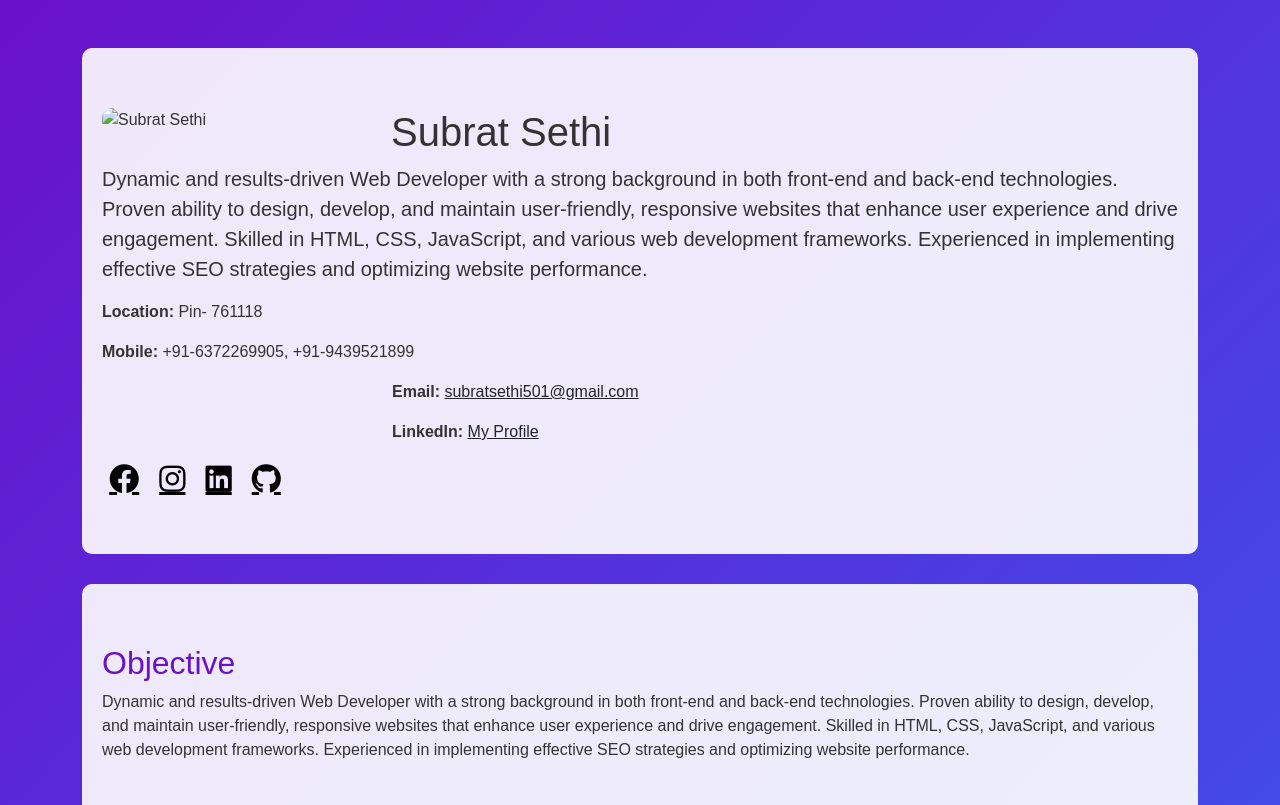
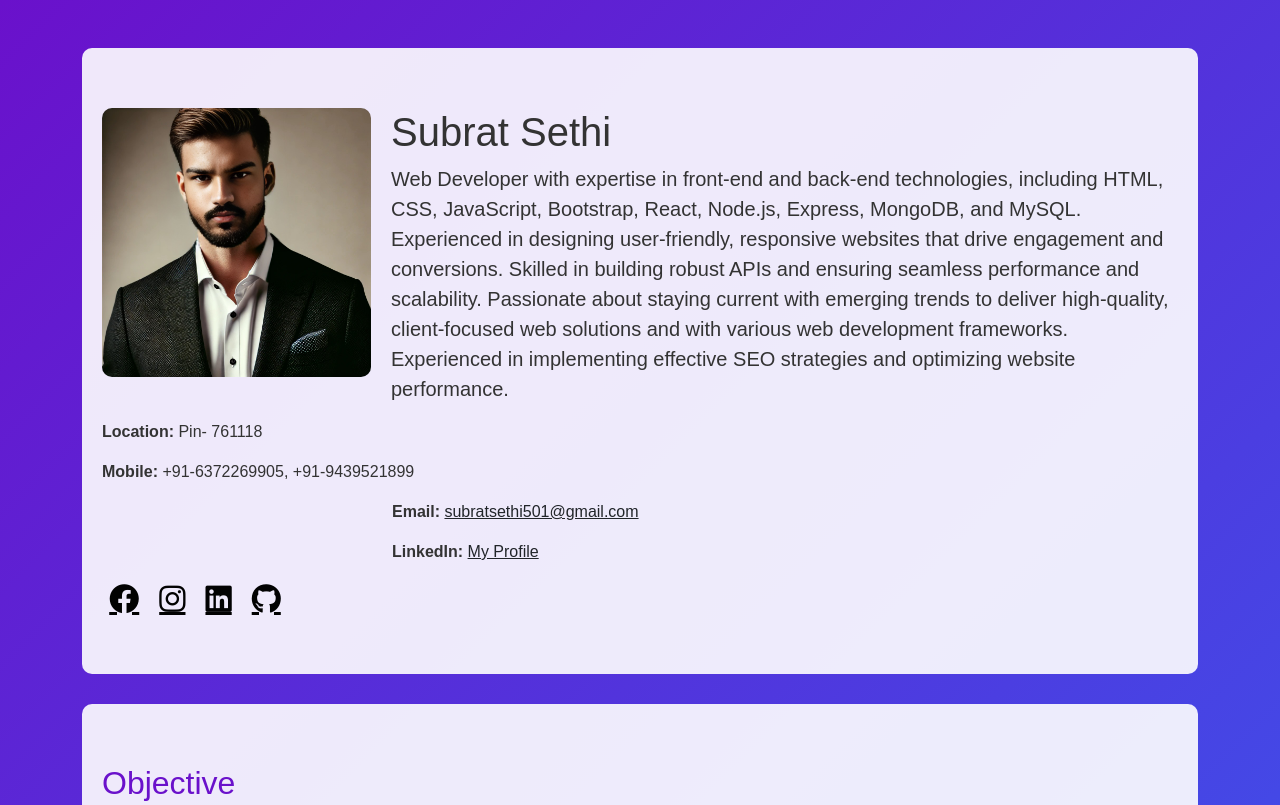
Before and after one commit to Subrat-IO/myresume, a plain HTML site: page index.html in a window 1280 px wide. Shown: the top 805 px of the page. Drawn offline with nearby package versions, Linux system fonts and the light colour scheme.

Commit message:
Update index.html

```diff
--- a/index.html
+++ b/index.html
@@ -153,11 +153,9 @@
   <div class="container my-5">
     <!-- About Section -->
     <section class="about-section">
-      <img src="/home/subrat/Downloads/bb84e153-d3f0-4c75-8d8b-9906734f4427.webp" alt="Subrat Sethi" class="profile-img">
+      <img src="WhatsApp Image 2024-11-11 at 16.58.48.jpeg" alt="Subrat Sethi" class="profile-img">
       <h1>Subrat Sethi</h1>
-      <p class="lead">Dynamic and results-driven Web Developer with a strong background in both front-end and back-end
-        technologies. Proven ability to design, develop, and maintain user-friendly, responsive websites that enhance
-        user experience and drive engagement. Skilled in HTML, CSS, JavaScript, and various web development frameworks.
+      <p class="lead">Web Developer with expertise in front-end and back-end technologies, including HTML, CSS, JavaScript, Bootstrap, React, Node.js, Express, MongoDB, and MySQL. Experienced in designing user-friendly, responsive websites that drive engagement and conversions. Skilled in building robust APIs and ensuring seamless performance and scalability. Passionate about staying current with emerging trends to deliver high-quality, client-focused web solutions and with various web development frameworks.
         Experienced in implementing effective SEO strategies and optimizing website performance.</p>
       <p><strong>Location:</strong> Pin- 761118</p>
       <p><strong>Mobile:</strong> +91-6372269905, +91-9439521899</p>
```
